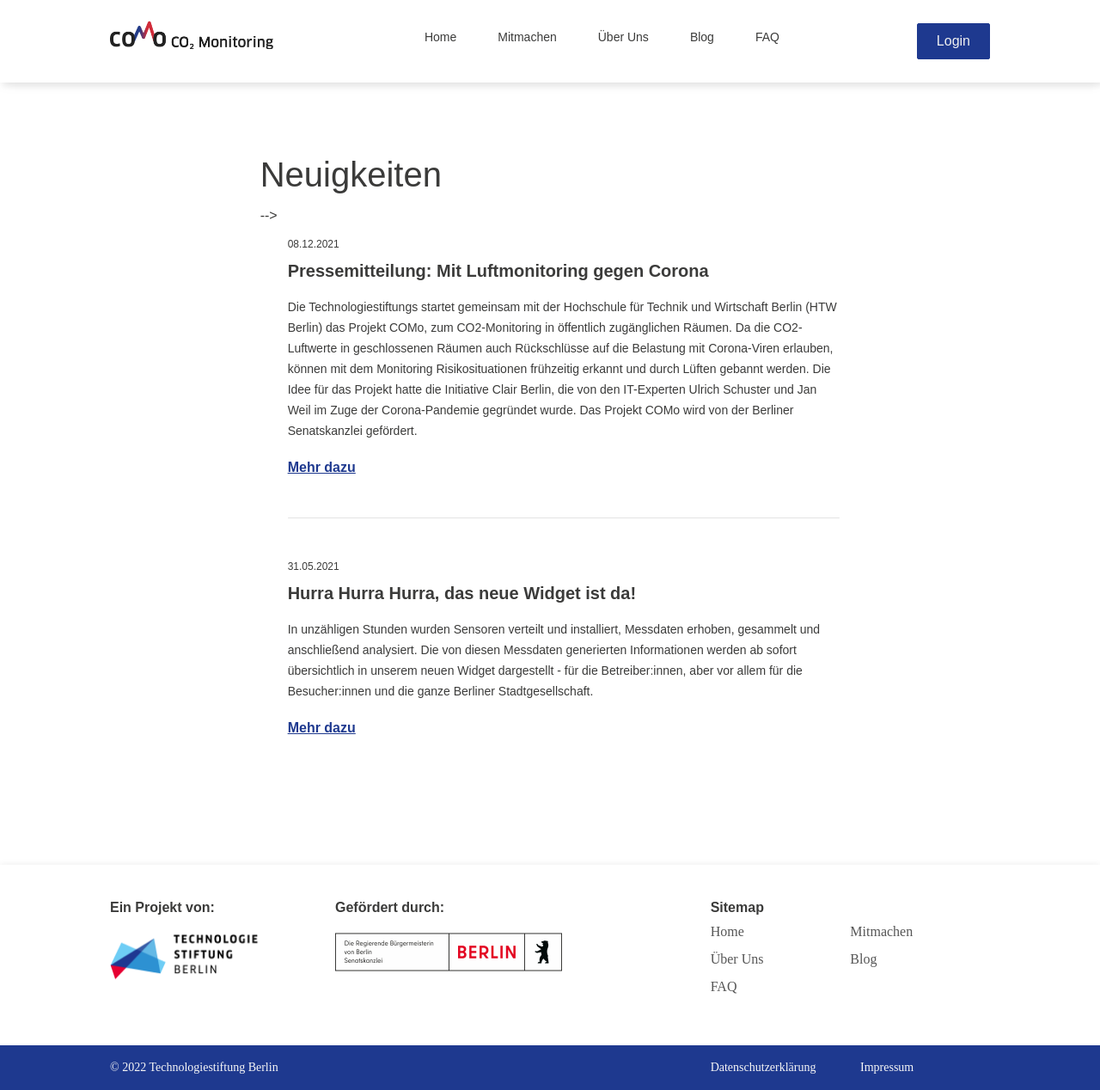
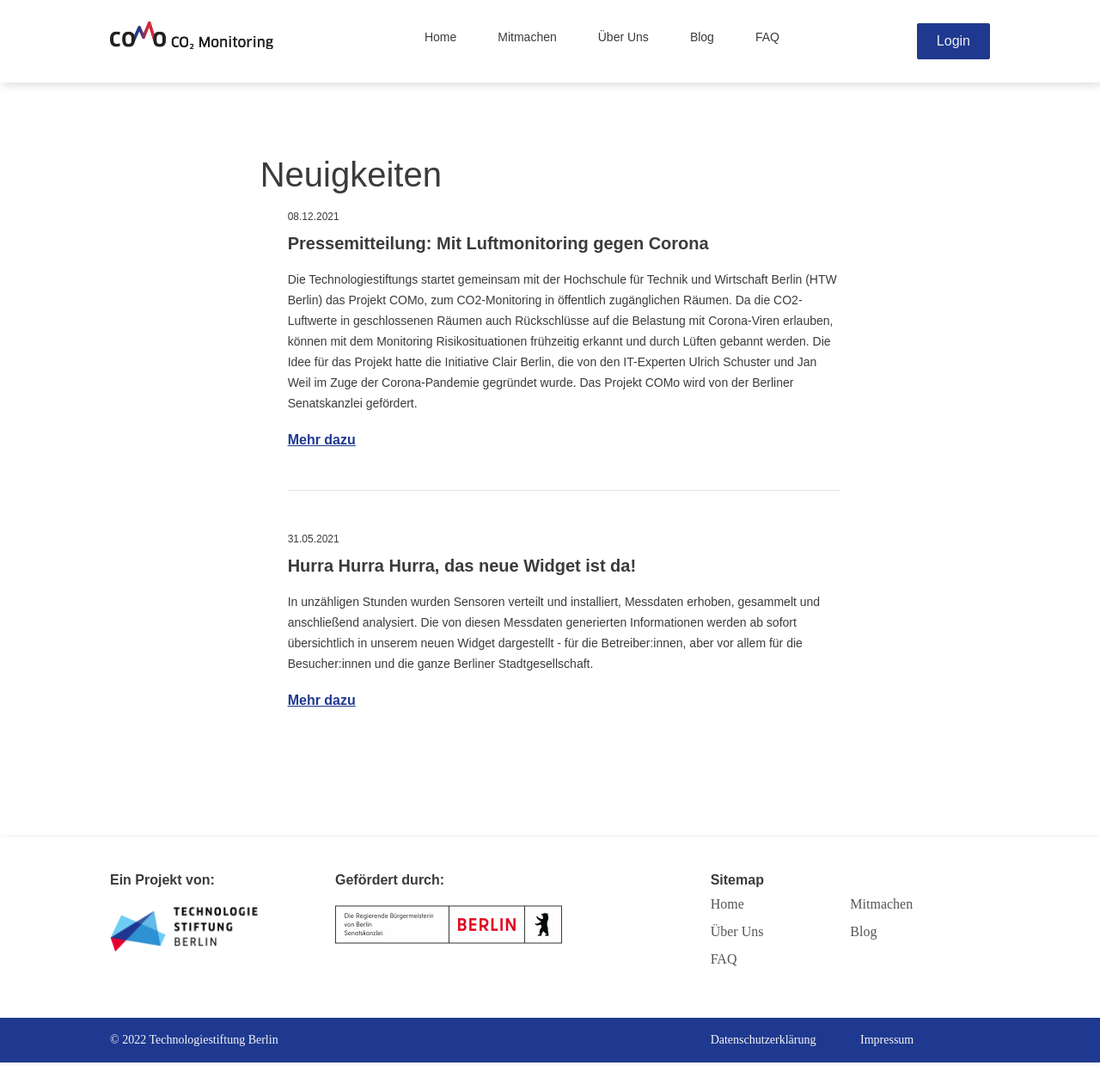
Before and after one commit to ZenVega/como-website, a Jekyll site: the page built from neuigkeiten.md, in a window 1280 px wide and 1268 px high. Shown: the whole window at 86% size. Built offline with Jekyll 4.4.1, drawn with Linux system fonts in a browser that asks for light colours; some web fonts are replaced; comment, search, counter and statistics services are not loaded.

Commit message:
remove typo

```diff
--- a/_layouts/posts.html
+++ b/_layouts/posts.html
@@ -4,7 +4,7 @@ layout: page
 <div class="container-section post-overview">
   {%- if page.title -%}
     <h1 class="page-heading">{{ page.title }}</h1>
-  {%- endif -%} -->
+  {%- endif -%}
 
   {{ content }}
 
```
